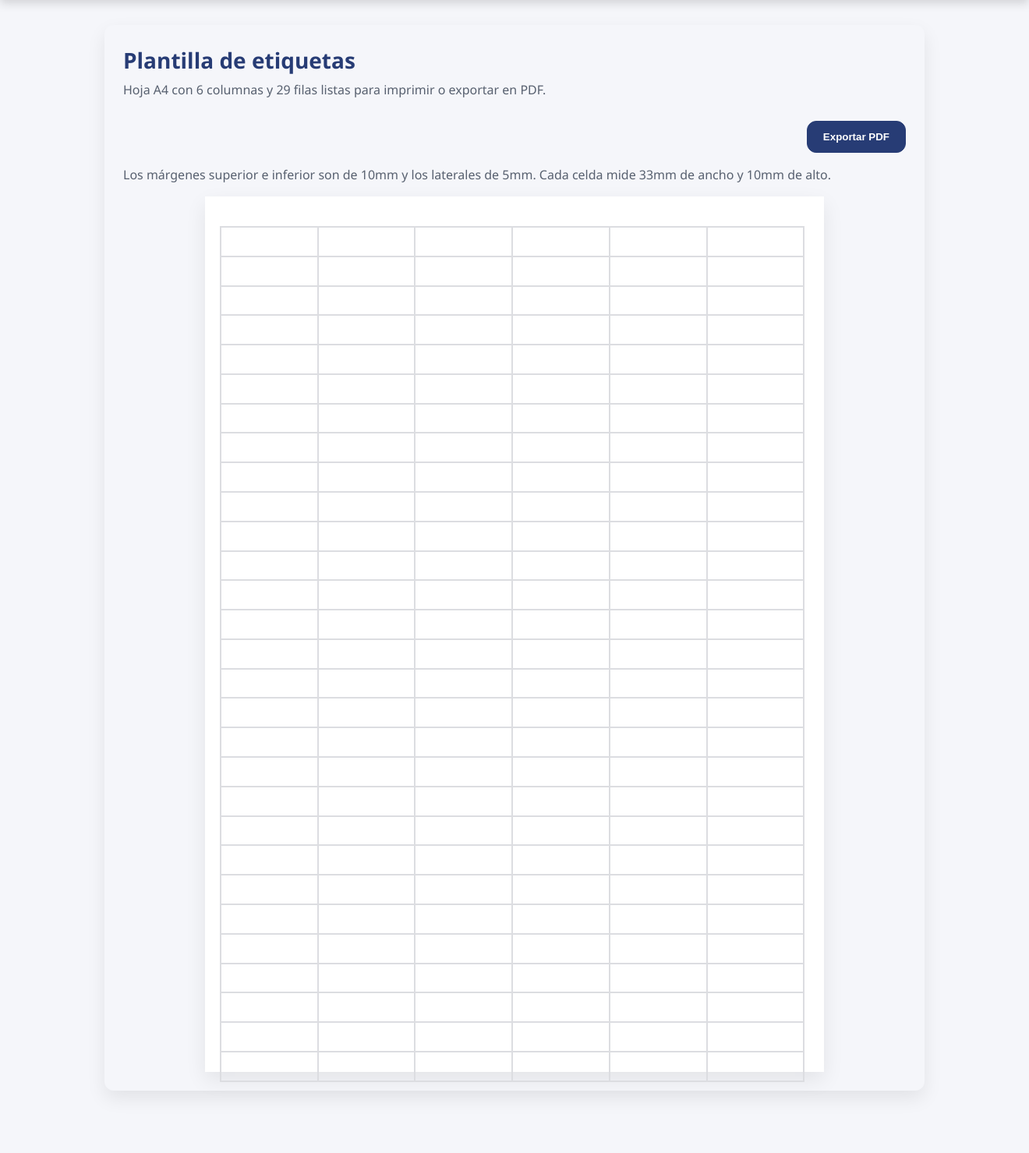
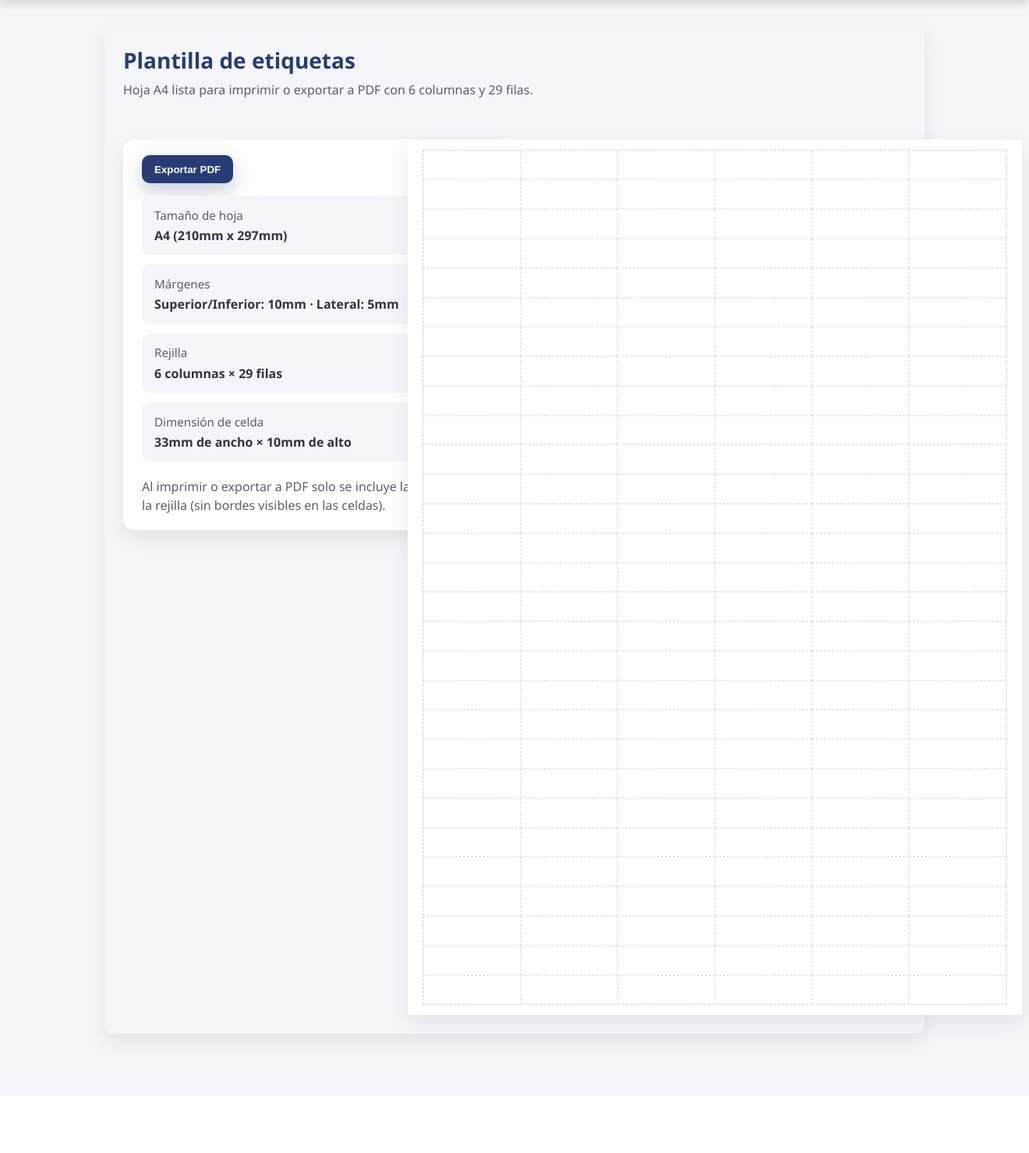
Before and after one commit to opticaelvalle-design/Gestion-de-inventario-EVO, a Flask app: page /plantilla-etiquetas in a window 1320 px wide. Shown: the part 254-1733 px from the top of the page at 78% size. After the commit the page ends 1602 px from the top, so only its background shows below. Run offline with Flask 3, Linux system fonts and the light colour scheme.

Commit message:
Refine plantilla de etiquetas print view

```diff
--- a/templates/plantilla_etiquetas.html
+++ b/templates/plantilla_etiquetas.html
@@ -4,13 +4,80 @@
 <style>
     .page-container {
         background: #f5f6fa;
+        display: grid;
+        gap: 1.5rem;
+    }
+
+    .layout-grid {
+        display: grid;
+        grid-template-columns: repeat(auto-fit, minmax(320px, 1fr));
+        gap: 1.5rem;
+        align-items: start;
+    }
+
+    .info-card {
+        background: #fff;
+        border-radius: 14px;
+        box-shadow: 0 10px 24px rgba(0, 0, 0, 0.08);
+        padding: 1.25rem 1.5rem;
+        display: grid;
+        gap: 1rem;
+    }
+
+    .info-card h3 {
+        margin: 0;
+        color: #273c75;
+    }
+
+    .info-grid {
+        display: grid;
+        grid-template-columns: repeat(auto-fit, minmax(220px, 1fr));
+        gap: 0.75rem 1rem;
+    }
+
+    .info-item {
+        background: #f5f6fa;
+        border-radius: 10px;
+        padding: 0.85rem 1rem;
+        display: grid;
+        gap: 0.15rem;
+    }
+
+    .info-item span {
+        font-size: 0.95rem;
+        color: #57606f;
+    }
+
+    .info-item strong {
+        color: #2f3640;
     }
 
     .print-actions {
         display: flex;
-        justify-content: flex-end;
-        margin-bottom: 1rem;
+        align-items: center;
         gap: 0.75rem;
+    }
+
+    .print-actions button {
+        background: #273c75;
+        color: #fff;
+        border: none;
+        padding: 0.65rem 1rem;
+        border-radius: 10px;
+        font-weight: 700;
+        cursor: pointer;
+        transition: transform 0.2s ease, box-shadow 0.2s ease;
+        box-shadow: 0 10px 24px rgba(39, 60, 117, 0.25);
+    }
+
+    .print-actions button:hover {
+        transform: translateY(-1px);
+        box-shadow: 0 12px 30px rgba(39, 60, 117, 0.35);
+    }
+
+    .a4-wrapper {
+        display: flex;
+        justify-content: center;
     }
 
     .a4-sheet {
@@ -20,6 +87,9 @@
         background: #fff;
         box-shadow: 0 10px 25px rgba(0, 0, 0, 0.08);
         padding: 10mm 5mm;
+        display: flex;
+        justify-content: center;
+        align-items: center;
     }
 
     .grid-labels {
@@ -27,34 +97,57 @@
         grid-template-columns: repeat(6, 33mm);
         grid-auto-rows: 10mm;
         gap: 0;
-        border: 1px solid #dcdde1;
         width: max-content;
+        border: 1px dashed #dcdde1;
     }
 
     .grid-cell {
-        border: 1px solid #dcdde1;
         width: 33mm;
         height: 10mm;
+        border: 1px dashed #e6e9ef;
     }
 
     .page-note {
         color: #57606f;
-        margin: 0.5rem 0 1rem;
+        margin: 0.25rem 0 0;
     }
 
     @media print {
         body {
             margin: 0;
+            background: #fff;
         }
-        nav, header, .messages, .print-actions, .page-note { display: none; }
-        main {
+
+        nav,
+        header,
+        .messages,
+        .page-note,
+        .content-header,
+        .info-card,
+        .print-actions {
+            display: none !important;
+        }
+
+        main,
+        .page-container,
+        .layout-grid,
+        .a4-wrapper {
             margin: 0;
             padding: 0;
+            width: 100%;
+            display: block;
         }
+
         .a4-sheet {
             box-shadow: none;
             page-break-after: avoid;
         }
+
+        .grid-labels,
+        .grid-cell {
+            border: none;
+        }
+
         @page {
             size: A4 portrait;
             margin: 10mm 5mm;
@@ -67,16 +160,38 @@
     <div class="content-header">
         <div>
             <h2>Plantilla de etiquetas</h2>
-            <p class="muted">Hoja A4 con 6 columnas y 29 filas listas para imprimir o exportar en PDF.</p>
+            <p class="muted">Hoja A4 lista para imprimir o exportar a PDF con 6 columnas y 29 filas.</p>
         </div>
     </div>
 
+    <div class="layout-grid">
+        <div class="info-card">
             <div class="print-actions">
-        <button onclick="window.print()">Exportar PDF</button>
+                <button type="button" onclick="window.print()">Exportar PDF</button>
+            </div>
+            <div class="info-grid">
+                <div class="info-item">
+                    <span>Tamaño de hoja</span>
+                    <strong>A4 (210mm x 297mm)</strong>
+                </div>
+                <div class="info-item">
+                    <span>Márgenes</span>
+                    <strong>Superior/Inferior: 10mm · Lateral: 5mm</strong>
+                </div>
+                <div class="info-item">
+                    <span>Rejilla</span>
+                    <strong>6 columnas × 29 filas</strong>
+                </div>
+                <div class="info-item">
+                    <span>Dimensión de celda</span>
+                    <strong>33mm de ancho × 10mm de alto</strong>
+                </div>
+            </div>
+            <p class="page-note">Al imprimir o exportar a PDF solo se incluye la hoja A4 con la rejilla (sin bordes visibles en las
+ celdas).</p>
         </div>
 
-    <p class="page-note">Los márgenes superior e inferior son de 10mm y los laterales de 5mm. Cada celda mide 33mm de ancho y 10mm de alto.</p>
-
+        <div class="a4-wrapper">
             <div class="a4-sheet" aria-label="Hoja A4 con plantilla de etiquetas">
                 <div class="grid-labels">
                     {% for _ in range(29 * 6) %}
@@ -84,5 +199,7 @@
                     {% endfor %}
                 </div>
             </div>
+        </div>
+    </div>
 </section>
 {% endblock %}
```
Lines whose indentation alone changed are shown as unchanged.
